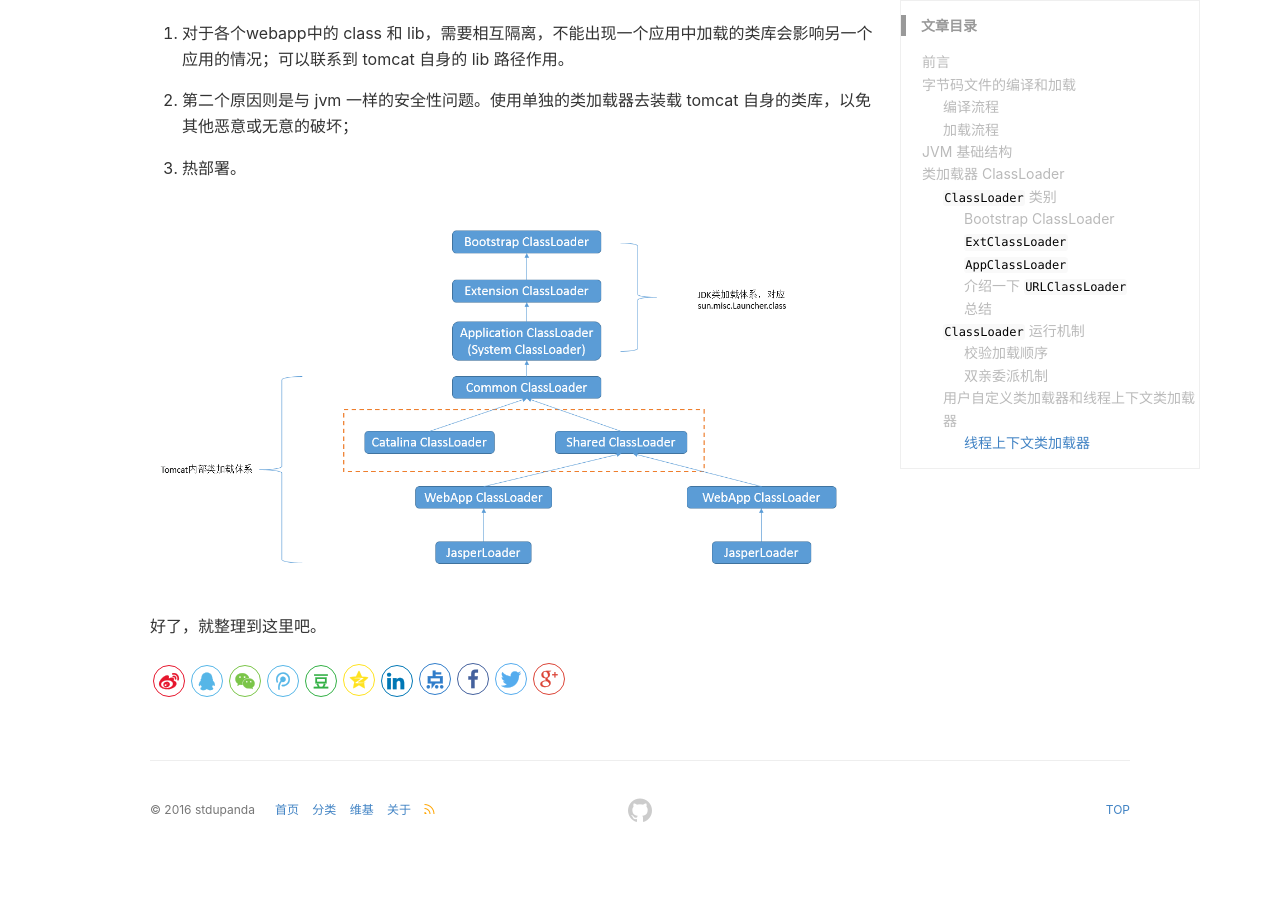
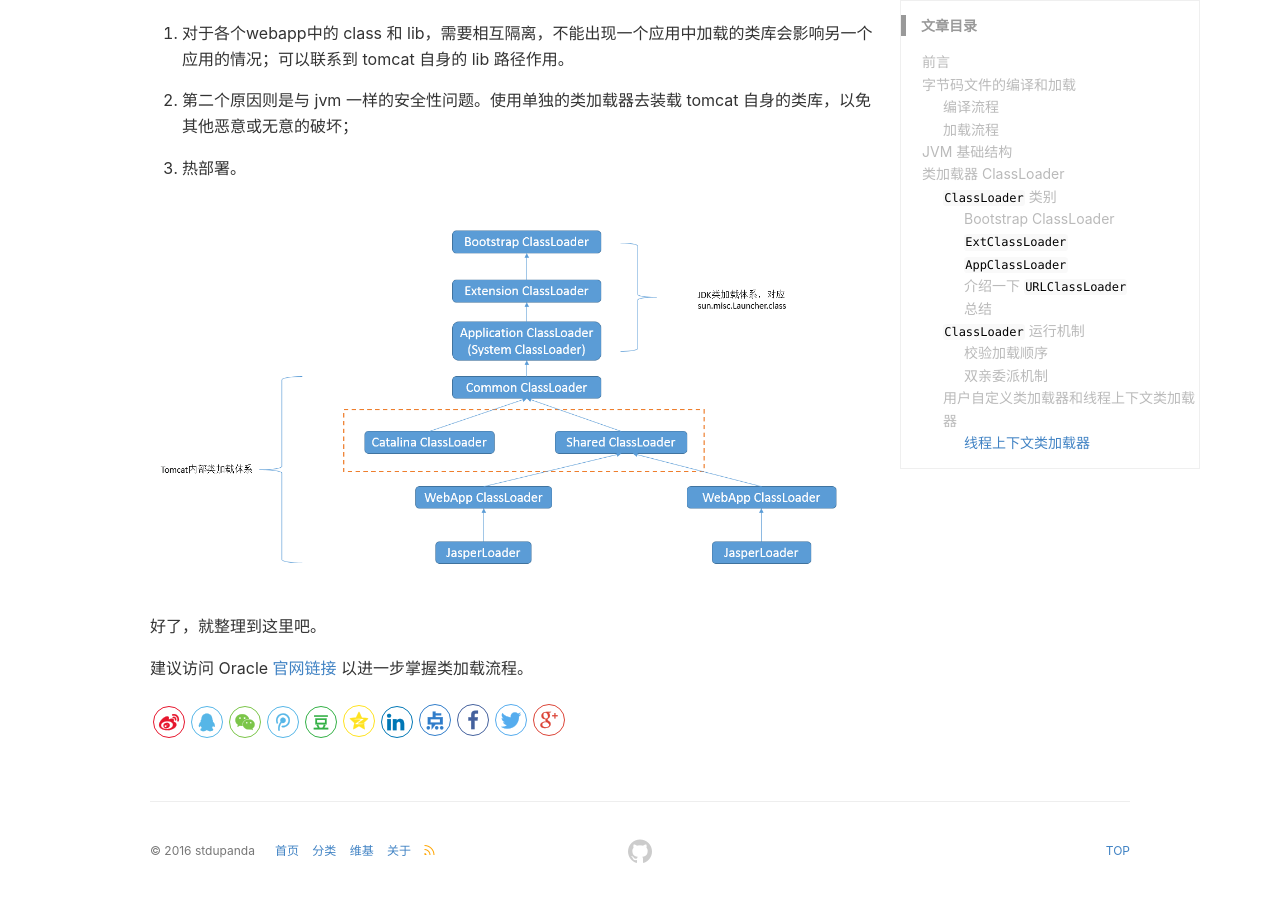
Before and after one commit to stdupanda/stdupanda.github.io, a Jekyll site: the page built from _posts/java/2018-12-10-classloader.md, in a window 1280 px wide and 900 px high, scrolled down 7564 px. Built offline with Jekyll 4.4.1, drawn with Linux system fonts in a browser that asks for light colours; nearby versions of some CDN libraries; comment, search, counter and statistics services are not loaded; before the commit the page ends 8423 px from its top, so only the background shows below that.

Commit message:
add oracle classloader doc link.

```diff
--- a/_posts/java/2018-12-10-classloader.md
+++ b/_posts/java/2018-12-10-classloader.md
@@ -237,3 +237,5 @@ private void initClassLoaders() {
 
 
 好了，就整理到这里吧。
+
+建议访问 Oracle [官网链接](https://docs.oracle.com/javase/8/docs/technotes/tools/unix/findingclasses.html) 以进一步掌握类加载流程。
```
